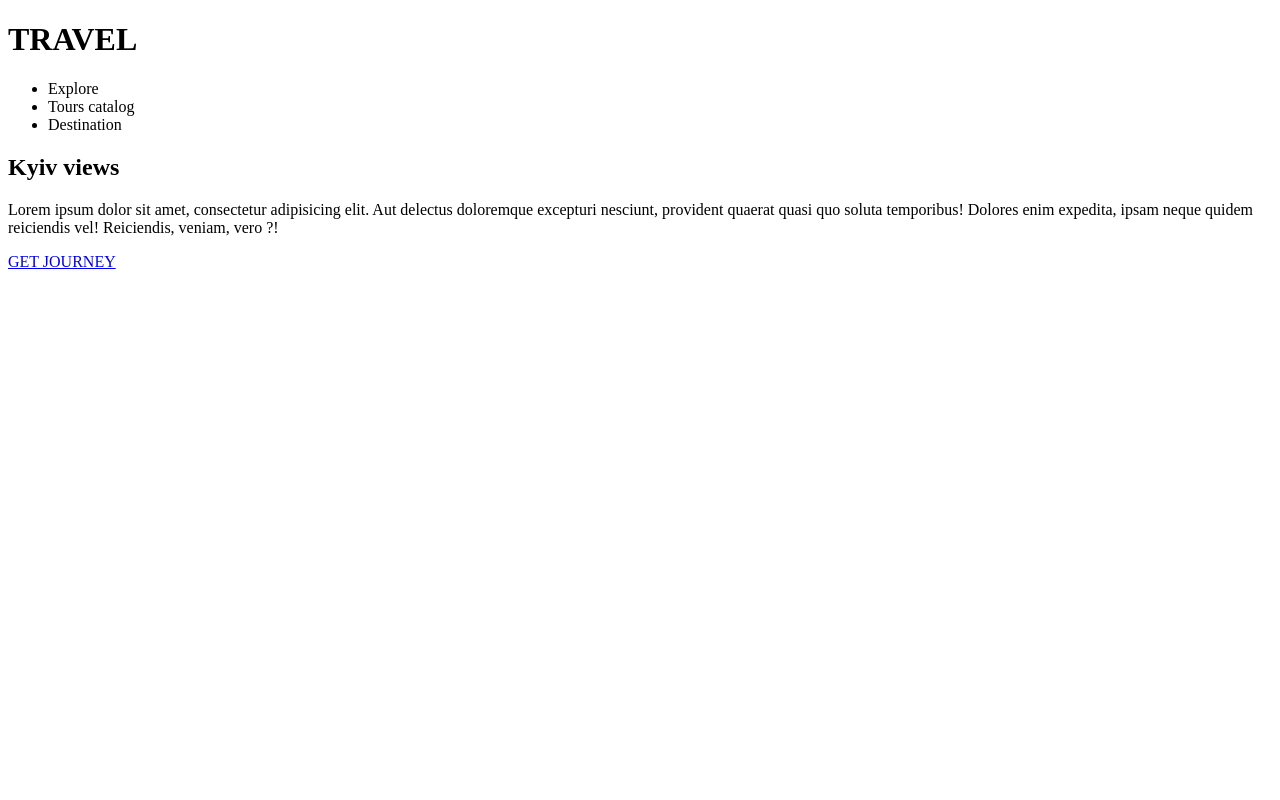
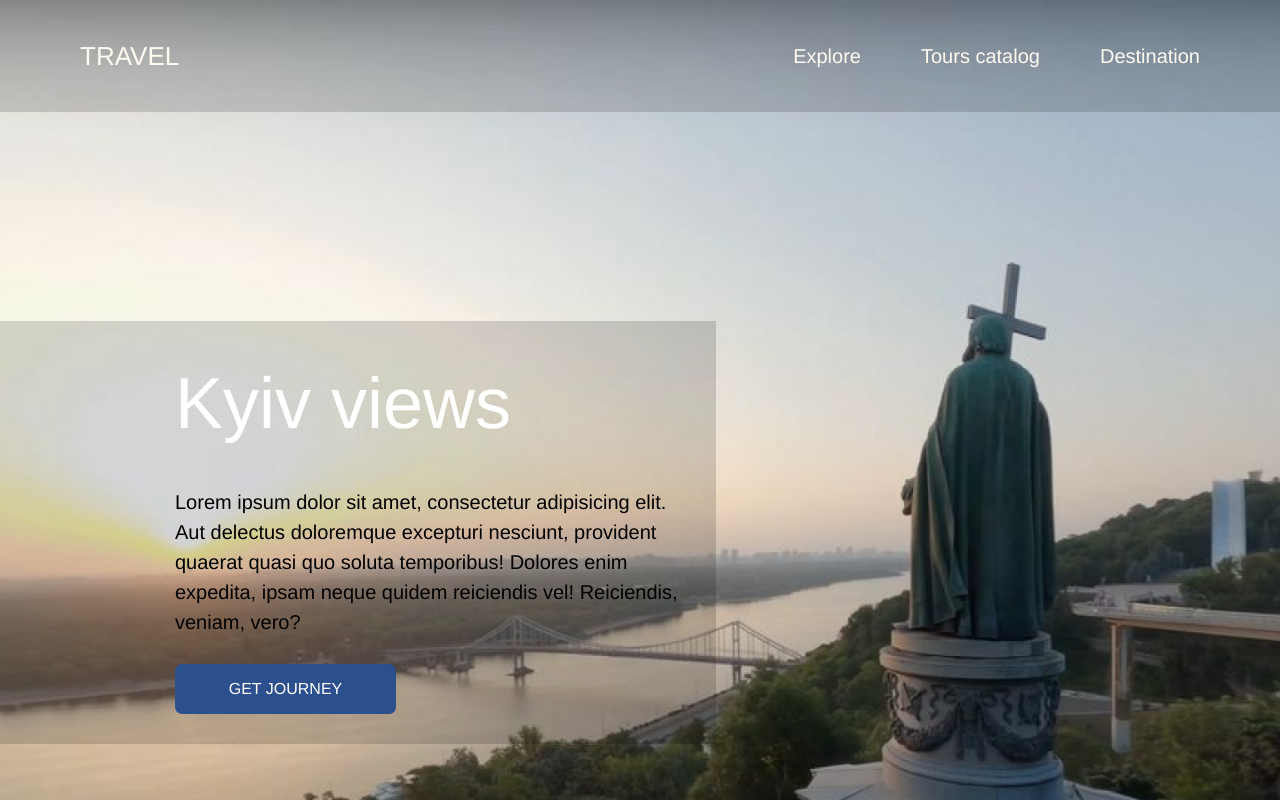
Before and after one commit to Krismigos/task-1-html---ccs, a plain HTML site: page index.html in a window 1280 px wide. Drawn offline with Linux system fonts and the light colour scheme.

Commit message:
Make all

```diff
--- /dev/null
+++ b/css/reset.css
@@ -0,0 +1,53 @@
+/* http://meyerweb.com/eric/tools/css/reset/ */
+/* v1.0 | 20080212 */
+
+html, body, div, span, applet, object, iframe,
+h1, h2, h3, h4, h5, h6, p, blockquote, pre,
+a, abbr, acronym, address, big, cite, code,
+del, dfn, em, font, img, ins, kbd, q, s, samp,
+small, strike, strong, sub, sup, tt, var,
+b, u, i, center,
+dl, dt, dd, ol, ul, li,
+fieldset, form, label, legend,
+table, caption, tbody, tfoot, thead, tr, th, td {
+	margin: 0;
+	padding: 0;
+	border: 0;
+	outline: 0;
+	font-size: 100%;
+	vertical-align: baseline;
+	background: transparent;
+}
+body {
+	line-height: 1;
+}
+ol, ul, menu {
+	list-style: none;
+}
+blockquote, q {
+	quotes: none;
+}
+blockquote:before, blockquote:after,
+q:before, q:after {
+	content: '';
+	content: none;
+}
+
+/* remember to define focus styles! */
+:focus {
+	outline: 0;
+}
+
+/* remember to highlight inserts somehow! */
+ins {
+	text-decoration: none;
+}
+del {
+	text-decoration: line-through;
+}
+
+/* tables still need 'cellspacing="0"' in the markup */
+table {
+	border-collapse: collapse;
+	border-spacing: 0;
+}
--- /dev/null
+++ b/css/style.css
@@ -0,0 +1,82 @@
+.bg-img {
+  height: 100vh;
+  background-image: url(../img/backgraund.jpg);
+  background-size: cover;
+  background-repeat: no-repeat;
+}
+
+.menu {
+  background-color: rgba(0, 0, 0, 0.15);
+  font-family: "Franklin Gothic Medium", "Arial Narrow", Arial, sans-serif;
+}
+
+.container {
+  width: 1280px;
+  margin: 0 auto;
+}
+
+.container-menu {
+  display: flex;
+  align-items: center;
+  justify-content: space-between;
+  padding: 24px 80px;
+}
+.logo {
+  font-weight: 400;
+  font-size: 26px;
+  line-height: 31px;
+  color: floralwhite;
+}
+
+.menu-list {
+  display: flex;
+  gap: 0 60px;
+
+  font-weight: 500;
+  font-size: 20px;
+  line-height: 24px;
+}
+
+.menu-list-item {
+  list-style: none;
+}
+
+.menu-list-link {
+  text-decoration: none;
+  color: floralwhite;
+}
+
+.content {
+  position: fixed;
+  width: 511px;
+  margin-top: 209px;
+  padding: 30px 30px 30px 175px;
+}
+
+.content-title {
+  font-weight: 400;
+  font-size: 72px;
+  line-height: 104px;
+  color: #ffffff;
+}
+
+.content-text {
+  font-weight: 500;
+  font-size: 20px;
+  line-height: 30px;
+  padding: 32px 0 27px 0;
+}
+
+.content-btn {
+  display: flex;
+  align-items: center;
+  justify-content: center;
+  color: #ffffff;
+  text-decoration: none;
+
+  width: 221px;
+  height: 50px;
+
+  background: #2c4f8d;
+  border-radius: 7px;
+}
--- a/index.html
+++ b/index.html
@@ -2,32 +2,43 @@
 <html lang="en">
   <head>
     <meta charset="UTF-8" />
-    <meta http-equiv="X-UA-Compatible" content="IE=edge" />
     <meta name="viewport" content="width=device-width, initial-scale=1.0" />
-    <title>Travel Kyiv</title>
+    <title>Document</title>
+    <link rel="stylesheet" href="./css/reset.css" />
+    <link rel="stylesheet" href="./css/style.css" />
   </head>
   <body>
-    <!--  Загальний контейнер -->
-    <div>
-      <!-- Навігаційне меню -->
-      <div>
-        <h1>TRAVEL</h1>
-        <ul>
-          <li>Explore</li>
-          <li>Tours catalog</li>
-          <li>Destination</li>
-        </ul>
+    <div class="bg-img">
+      <!-- menu -->
+      <div class="menu">
+        <div class="container">
+          <div class="container-menu">
+            <h1 class="logo">TRAVEL</h1>
+            <menu class="menu-list">
+              <li class="menu-list-item">
+                <a href="#" class="menu-list-link">Explore</a>
+              </li>
+              <li class="menu-list-item">
+                <a href="#" class="menu-list-link">Tours catalog</a>
+              </li>
+              <li class="menu-list-item">
+                <a href="#" class="menu-list-link">Destination</a>
+              </li>
+            </menu>
+          </div>
+        </div>
       </div>
 
-      <div>
-        <h2>Kyiv views</h2>
-        <p>
+      <!-- content -->
+      <div class="content menu container">
+        <h2 class="content-title">Kyiv views</h2>
+        <p class="content-text">
           Lorem ipsum dolor sit amet, consectetur adipisicing elit. Aut delectus
           doloremque excepturi nesciunt, provident quaerat quasi quo soluta
           temporibus! Dolores enim expedita, ipsam neque quidem reiciendis vel!
-          Reiciendis, veniam, vero ?!
+          Reiciendis, veniam, vero?
         </p>
-        <a href="#">GET JOURNEY</a>
+        <a href="#" class="content-btn">GET JOURNEY</a>
       </div>
     </div>
   </body>
```
Also changed, not shown: img/backgraund.jpg (added), style/index.css (deleted).
